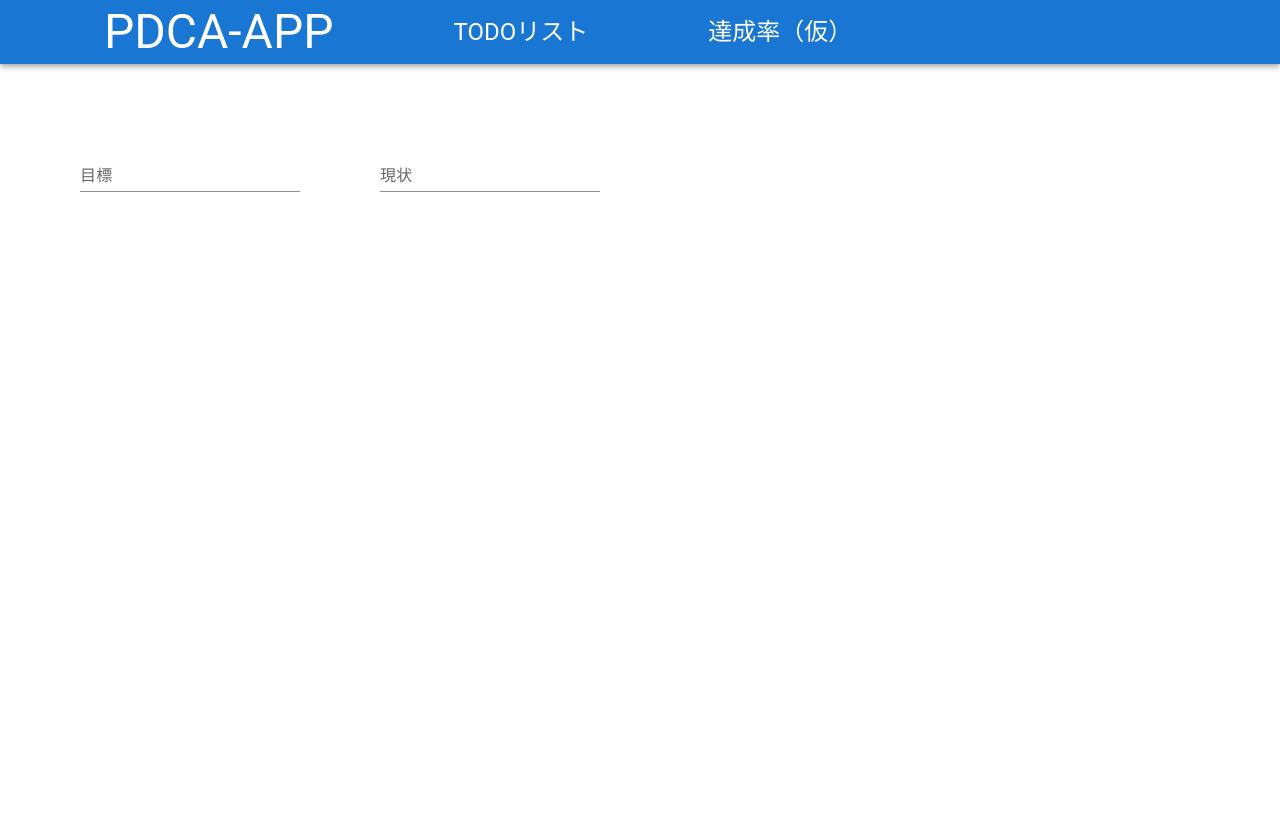
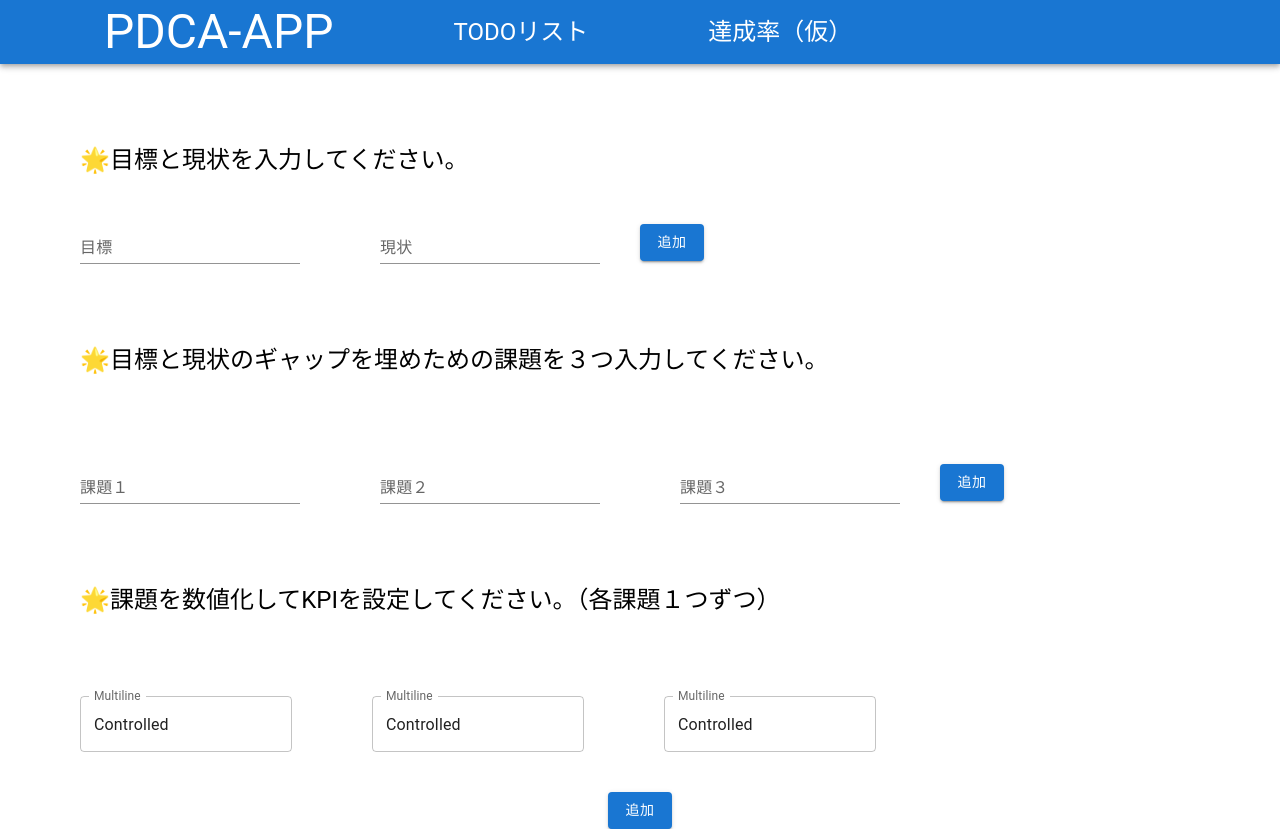
Before and after one commit to taipon55/pdca-app, a Next.js app: page / in a window 1280 px wide. Before the commit the page ends 800 px from the top, so only its background shows below. Built offline with nearby package versions, Linux system fonts and the light colour scheme.

Commit message:
textareaを追加

```diff
--- a/components/layout.tsx
+++ b/components/layout.tsx
@@ -1,6 +1,7 @@
-import { AppBar, TextField, Toolbar, Typography } from "@mui/material";
+import { AppBar, Button, TextField, Toolbar, Typography } from "@mui/material";
 import { Box } from "@mui/system";
 import React from "react";
+import Textarea from "./textarea";
 
 function layout() {
   return (
@@ -20,7 +21,10 @@ function layout() {
         </Toolbar>
       </AppBar>
       {/* main目標・現状入力欄 */}
-      <Box sx={{ mt: 10 }}>
+      <Typography variant="h5" sx={{ mt: 10, ml: 10 }}>
+        🌟目標と現状を入力してください。
+      </Typography>
+      <Box sx={{ mt: 5 }}>
         <TextField
           id="standard-basic"
           label="目標"
@@ -33,7 +37,40 @@ function layout() {
           variant="standard"
           sx={{ ml: 10 }}
         />
+        <Button variant="contained" sx={{ mt: 1, ml: 5 }}>
+          追加
+        </Button>
       </Box>
+      <Typography variant="h5" sx={{ mt: 10, ml: 10 }}>
+        🌟目標と現状のギャップを埋めための課題を３つ入力してください。
+      </Typography>
+      <Box sx={{ mt: 10 }}>
+        <TextField
+          id="standard-basic"
+          label="課題１"
+          variant="standard"
+          sx={{ ml: 10 }}
+        />
+        <TextField
+          id="standard-basic"
+          label="課題２"
+          variant="standard"
+          sx={{ ml: 10 }}
+        />
+        <TextField
+          id="standard-basic"
+          label="課題３"
+          variant="standard"
+          sx={{ ml: 10 }}
+        />
+        <Button variant="contained" sx={{ mt: 1, ml: 5 }}>
+          追加
+        </Button>
+      </Box>
+      <Typography variant="h5" sx={{ mt: 10, ml: 10 }}>
+        🌟課題を数値化してKPIを設定してください。（各課題１つずつ）
+      </Typography>
+      <Textarea />
     </>
   );
 }
--- /dev/null
+++ b/components/textarea.tsx
@@ -0,0 +1,66 @@
+import * as React from "react";
+import Box from "@mui/material/Box";
+import TextField from "@mui/material/TextField";
+import { Button, Grid } from "@mui/material";
+
+export default function MultilineTextFields() {
+  const [value, setValue] = React.useState("Controlled");
+  const [value2, setValue2] = React.useState("Controlled");
+  const [value3, setValue3] = React.useState("Controlled");
+
+  const handleChange = (event: React.ChangeEvent<HTMLInputElement>) => {
+    setValue(event.target.value);
+  };
+
+  return (
+    <>
+      <Box
+        component="form"
+        sx={{
+          "& .MuiTextField-root": { ml: 10, mt: 10, width: "21ch" },
+        }}
+        noValidate
+        autoComplete="off"
+      >
+        <div>
+          <TextField
+            id="outlined-multiline-flexible"
+            label="Multiline"
+            multiline
+            maxRows={4}
+            value={value}
+            onChange={handleChange}
+          />
+          <TextField
+            id="outlined-multiline-flexible"
+            label="Multiline"
+            multiline
+            maxRows={4}
+            value={value2}
+            onChange={handleChange}
+          />
+          <TextField
+            id="outlined-multiline-flexible"
+            label="Multiline"
+            multiline
+            maxRows={4}
+            value={value3}
+            onChange={handleChange}
+          />
+        </div>
+      </Box>
+      <Grid
+        container
+        alignItems="center"
+        justifyContent="center"
+        direction="column"
+      >
+        <Grid>
+          <Button variant="contained" sx={{ mt: 5 }}>
+            追加
+          </Button>
+        </Grid>
+      </Grid>
+    </>
+  );
+}
```
